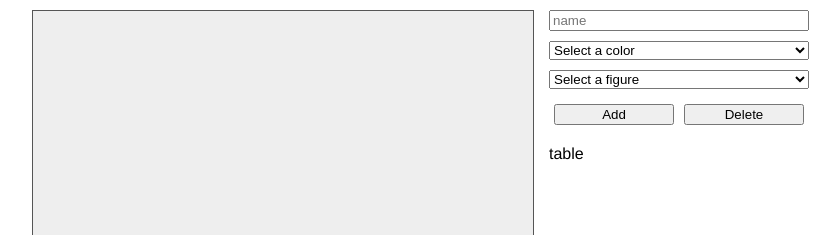
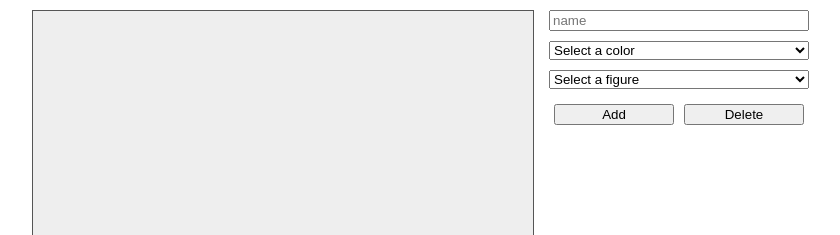
Before and after one commit to vovasap/vue-test-task, a Vue app: page / in a window 1280 px wide. Shown: the top 235 px of the page, without its empty margins (212-1052 px from the left). Built offline with nearby package versions, Linux system fonts and the light colour scheme.

Commit message:
feature(FiguresList.vue) create component

```diff
--- a/src/App.vue
+++ b/src/App.vue
@@ -3,16 +3,22 @@
     <div class="field"></div>
     <div class="data-container">
       <Form />
-      <div class="table">table</div>
+      <FiguresList :figures="figures" />
     </div>
   </div>
 </template>
 
 <script>
 import Form from '@/components/Form'
+import FiguresList from '@/components/FiguresList'
 export default {
   name: 'App',
-  components: { Form },
+  components: { Form, FiguresList },
+  data() {
+    return {
+      // figures: [1, 2, 3],
+    }
+  },
 }
 </script>
 
@@ -36,7 +42,4 @@ body {
   border: 1px solid #555;
   background: #eee;
 }
-.table {
-  margin: 0 15px 15px;
-}
 </style>
--- /dev/null
+++ b/src/components/FiguresList.vue
@@ -0,0 +1,22 @@
+<template>
+  <ul class="table">
+    <li v-for="(figure, index) in figures" :key="index">
+      {{ figure }}
+    </li>
+  </ul>
+</template>
+
+<script>
+export default {
+  // props: ['figures'],
+}
+</script>
+
+<style>
+.table {
+  margin: 0 15px 15px;
+  padding: 0;
+
+  list-style: none;
+}
+</style>
```
